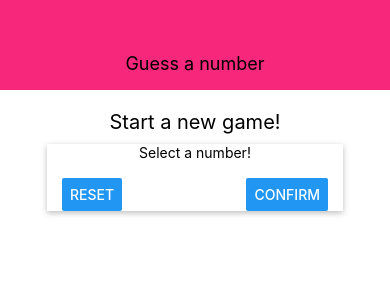
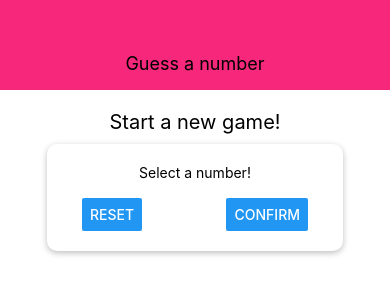
Before and after one commit to RomanGruba/rn-gn, a React Native app: screen / in a window 390 px wide. Shown: the top 300 px of the page. Built offline with nearby package versions, Linux system fonts and the light colour scheme.

Commit message:
card component

```diff
--- /dev/null
+++ b/components/Card.js
@@ -0,0 +1,23 @@
+import React from "react";
+import { View, StyleSheet } from "react-native";
+
+const Card = props => {
+  return (
+    <View style={{ ...styles.card, ...props.style }}>{props.children}</View>
+  );
+};
+
+const styles = StyleSheet.create({
+  card: {
+    shadowColor: "black",
+    shadowOffset: { width: 0, height: 2 },
+    shadowRadius: 6,
+    shadowOpacity: 0.26,
+    elevation: 5,
+    backgroundColor: "white",
+    padding: 20,
+    borderRadius: 10
+  }
+});
+
+export default Card;
--- a/screens/StartGameScreen.js
+++ b/screens/StartGameScreen.js
@@ -1,18 +1,19 @@
 import React from "react";
 import { View, StyleSheet, Text, TextInput, Button } from "react-native";
+import Card from "../components/Card";
 
 const StartGameScreen = () => {
   return (
     <View style={styles.screen}>
       <Text style={styles.title}>Start a new game!</Text>
-      <View style={styles.inputContainer}>
+      <Card style={styles.inputContainer}>
         <Text>Select a number!</Text>
         <TextInput />
         <View style={styles.buttonContainer}>
           <Button style={styles.button} title="Reset" />
           <Button style={styles.button} title="Confirm" />
         </View>
-      </View>
+      </Card>
     </View>
   );
 };
@@ -30,13 +31,7 @@ const styles = StyleSheet.create({
   inputContainer: {
     width: 300,
     maxWidth: "80%",
-    alignItems: "center",
-    shadowColor: "black",
-    shadowOffset: { width: 0, height: 2 },
-    shadowRadius: 6,
-    shadowOpacity: 0.26,
-    elevation: 5,
-    backgroundColor: "white"
+    alignItems: "center"
   },
   buttonContainer: {
     flexDirection: "row",
```
